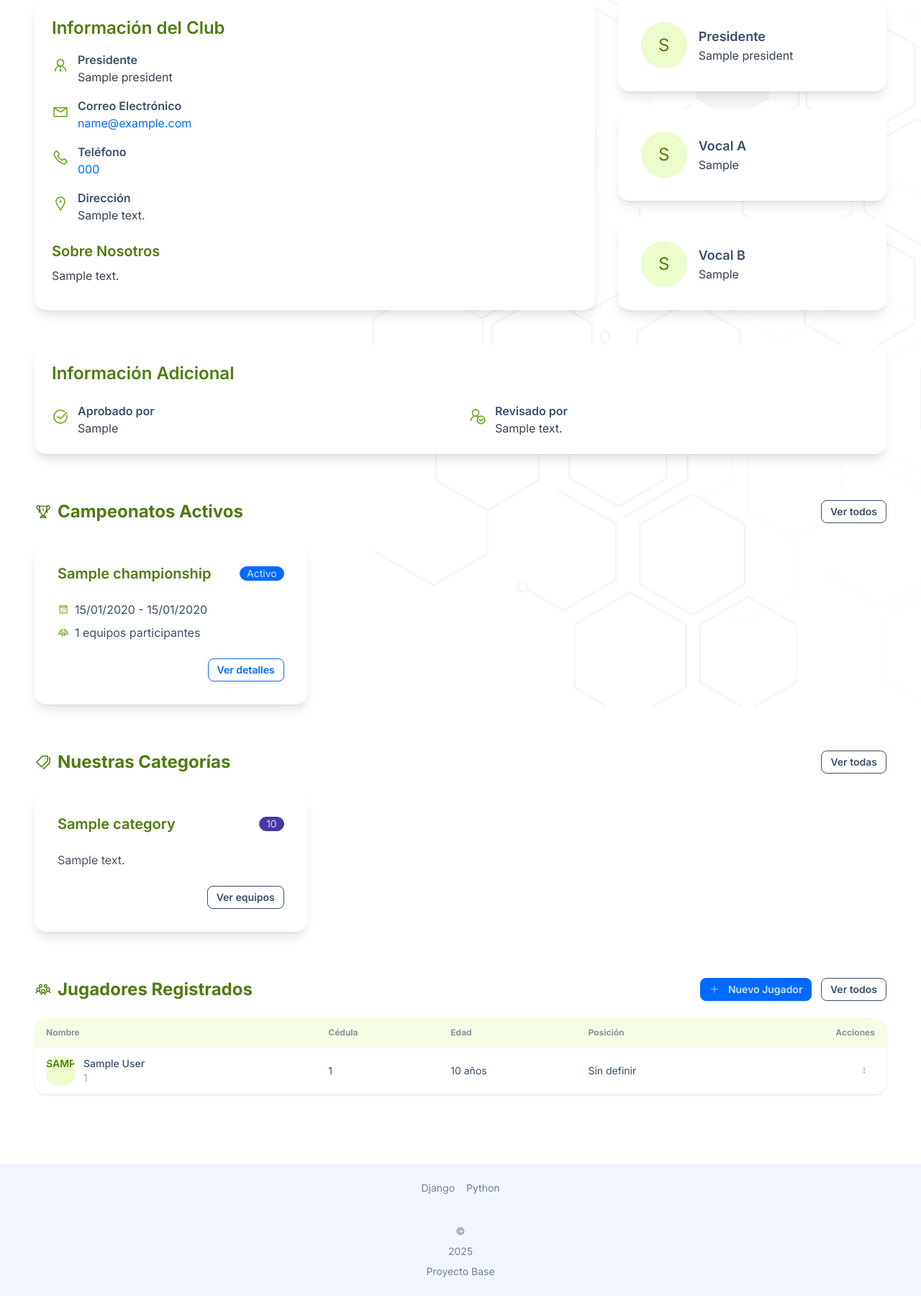
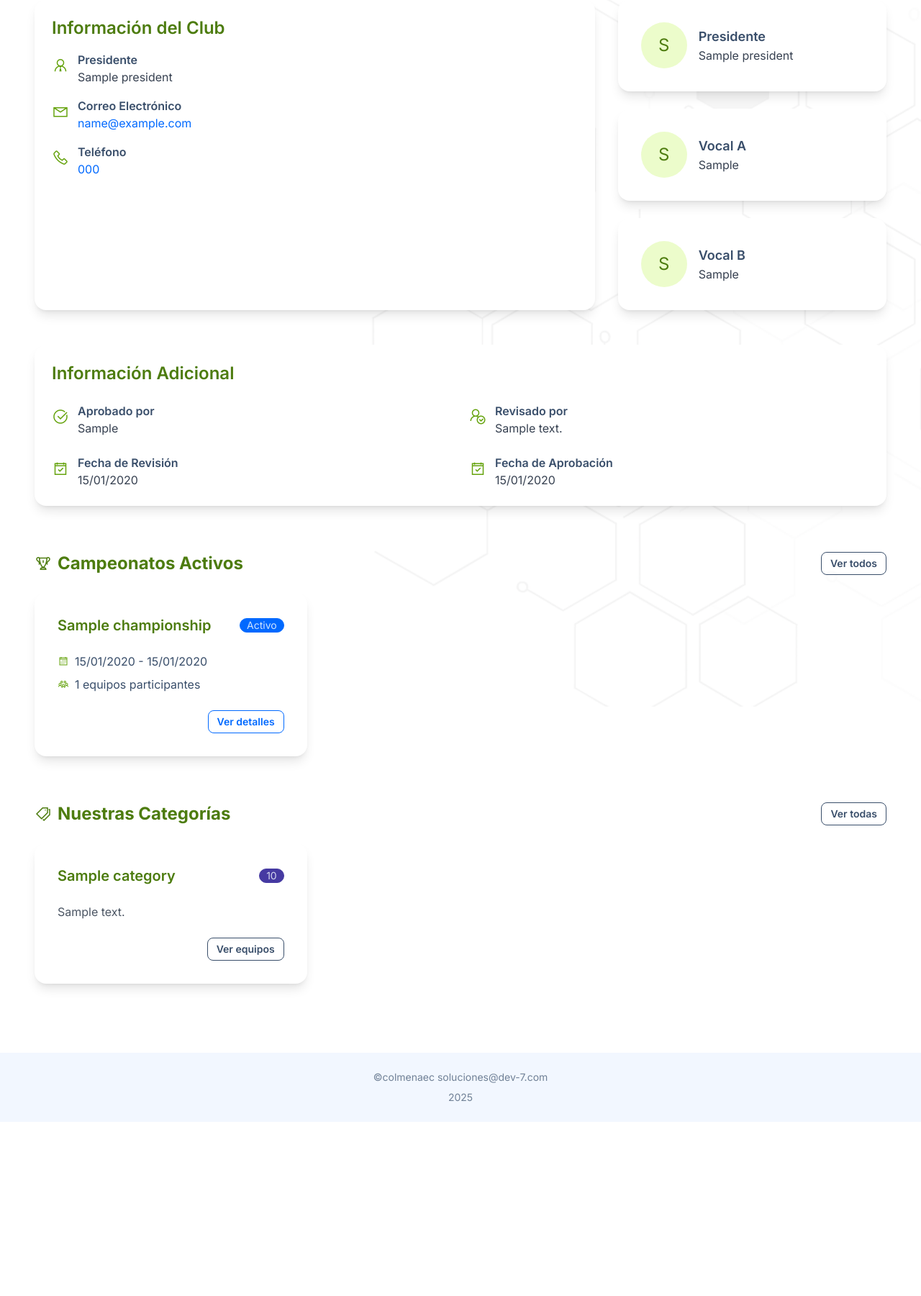
Before and after one commit to eduardouio/colmena, a Django app: template app/backend/src/accounts/templates/presentations/presentation-club.html in a window 1280 px wide. Shown: the part 298-2099 px from the top of the page at 72% size. After the commit the page ends 1857 px from the top, so only its background shows below. Run offline with Django 4.2, Linux system fonts and the light colour scheme; the template is opened without the code that fills it: most values are stand-ins (such as "Sample title", 1, 10 or a date in 2020); some libraries are stand-ins or nearby versions.

Commit message:
refactor

```diff
--- a/app/backend/src/accounts/templates/base/base.html
+++ b/app/backend/src/accounts/templates/base/base.html
@@ -162,11 +162,8 @@
 	{% block footer %}
 	<!-- Pie de página -->
 	<footer class="footer footer-center p-6 mt-8 bg-base-200 text-base-content/70">
-		<nav class="grid grid-flow-col gap-4">
-			<a class="link link-hover" href="https://www.djangoproject.com/" target="_blank" rel="noopener">Django</a>
-			<a class="link link-hover" href="https://www.python.org/" target="_blank" rel="noopener">Python</a>
-		</nav>
-		<p class="text-sm">&copy; <span id="year"></span> Proyecto Base</p>
+		<p class="text-sm">&copy;colmenaec soluciones@dev-7.com<span id="year"></span>
+			</p>
 	</footer>
 	{% endblock footer %}
 
--- a/app/backend/src/accounts/templates/presentations/presentation-club.html
+++ b/app/backend/src/accounts/templates/presentations/presentation-club.html
@@ -47,24 +47,7 @@
                     </div>
                 </div>
                 {% endif %}
-
-                {% if club.address %}
-                <div class="flex items-start">
-                    <i class="las la-map-marker-alt text-2xl text-lime-600 mt-1 mr-3"></i>
-                    <div>
-                        <h3 class="font-semibold">Dirección</h3>
-                        <p class="text-gray-700">{{ club.address }}</p>
-                    </div>
-                </div>
-                {% endif %}
             </div>
-
-            {% if club.description %}
-            <div class="mt-6">
-                <h3 class="text-xl font-semibold text-lime-700 mb-2">Sobre Nosotros</h3>
-                <p class="text-gray-700">{{ club.description }}</p>
-            </div>
-            {% endif %}
         </div>
 
         <!-- Right Column - Board Members -->
@@ -143,6 +126,26 @@
                 <div>
                     <h3 class="font-semibold">Revisado por</h3>
                     <p class="text-gray-700">{{ club.reviewed_by }}</p>
+                </div>
+            </div>
+            {% endif %}
+
+            {% if club.date_review %}
+            <div class="flex items-start">
+                <i class="las la-calendar-check text-2xl text-lime-600 mt-1 mr-3"></i>
+                <div>
+                    <h3 class="font-semibold">Fecha de Revisión</h3>
+                    <p class="text-gray-700">{{ club.date_review|date:"d/m/Y" }}</p>
+                </div>
+            </div>
+            {% endif %}
+
+            {% if club.date_approval %}
+            <div class="flex items-start">
+                <i class="las la-calendar-check text-2xl text-lime-600 mt-1 mr-3"></i>
+                <div>
+                    <h3 class="font-semibold">Fecha de Aprobación</h3>
+                    <p class="text-gray-700">{{ club.date_approval|date:"d/m/Y" }}</p>
                 </div>
             </div>
             {% endif %}
@@ -230,81 +233,6 @@
         </div>
     </div>
 
-    <!-- Sección de Jugadores -->
-    <div class="mt-16">
-        <div class="flex flex-col md:flex-row justify-between items-start md:items-center mb-6">
-            <h2 class="text-2xl font-bold text-lime-700 flex items-center">
-                <i class="las la-users text-2xl mr-2"></i>
-                Jugadores Registrados
-            </h2>
-            <div class="mt-4 md:mt-0">
-                <a href="#" class="btn btn-primary btn-sm">
-                    <i class="las la-plus mr-1"></i> Nuevo Jugador
-                </a>
-                <a href="#" class="btn btn-outline btn-sm ml-2">
-                    Ver todos
-                </a>
-            </div>
-        </div>
-
-        <div class="overflow-x-auto bg-base-100 rounded-box shadow">
-            <table class="table w-full">
-                <thead>
-                    <tr class="bg-lime-50">
-                        <th>Nombre</th>
-                        <th>Cédula</th>
-                        <th>Edad</th>
-                        <th>Posición</th>
-                        <th class="text-right">Acciones</th>
-                    </tr>
-                </thead>
-                <tbody>
-                    {% for player in players %}
-                    <tr class="hover:bg-base-200">
-                        <td>
-                            <div class="flex items-center space-x-3">
-                                <div class="avatar">
-                                    <div class="mask mask-squircle w-10 h-10 bg-lime-100 text-lime-700 flex items-center justify-center">
-                                        <span class="font-semibold">{{ player.first_name|first|upper }}{{ player.last_name|first|upper }}</span>
-                                    </div>
-                                </div>
-                                <div>
-                                    <div class="font-medium">{{ player.first_name }} {{ player.last_name }}</div>
-                                    <div class="text-sm opacity-50">{{ player.national_id }}</div>
-                                </div>
-                            </div>
-                        </td>
-                        <td>{{ player.national_id }}</td>
-                        <td>{{ player.age }} años</td>
-                        <td>{{ player.position|default:"Sin definir" }}</td>
-                        <td class="text-right">
-                            <div class="dropdown dropdown-end">
-                                <label tabindex="0" class="btn btn-ghost btn-xs">
-                                    <i class="las la-ellipsis-v"></i>
-                                </label>
-                                <ul tabindex="0" class="dropdown-content menu p-2 shadow bg-base-100 rounded-box w-52">
-                                    <li><a href="#" class="text-sm"><i class="las la-eye"></i> Ver perfil</a></li>
-                                    <li><a href="#" class="text-sm"><i class="las la-edit"></i> Editar</a></li>
-                                    <li><a href="#" class="text-sm text-error"><i class="las la-trash-alt"></i> Eliminar</a></li>
-                                </ul>
-                            </div>
-                        </td>
-                    </tr>
-                    {% empty %}
-                    <tr>
-                        <td colspan="5" class="text-center py-8">
-                            <div class="text-gray-500 mb-4">
-                                <i class="las la-user-slash text-4xl opacity-30"></i>
-                            </div>
-                            <p class="text-gray-600">No hay jugadores registrados</p>
-                            <a href="#" class="btn btn-sm btn-outline mt-4">Agregar jugador</a>
-                        </td>
-                    </tr>
-                    {% endfor %}
-                </tbody>
-            </table>
-        </div>
-    </div>
 </div>
 {% endblock %}
 
```
